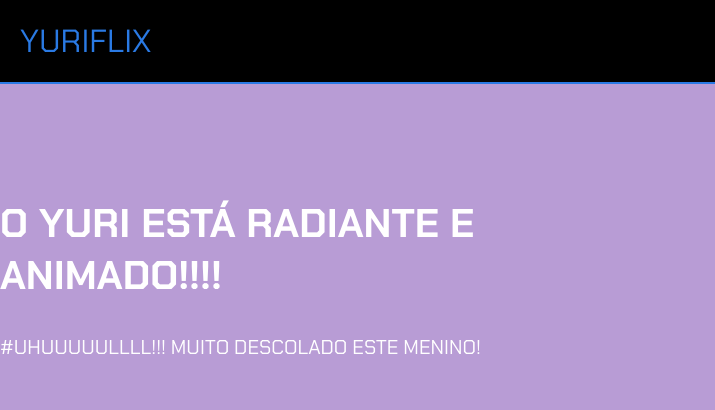
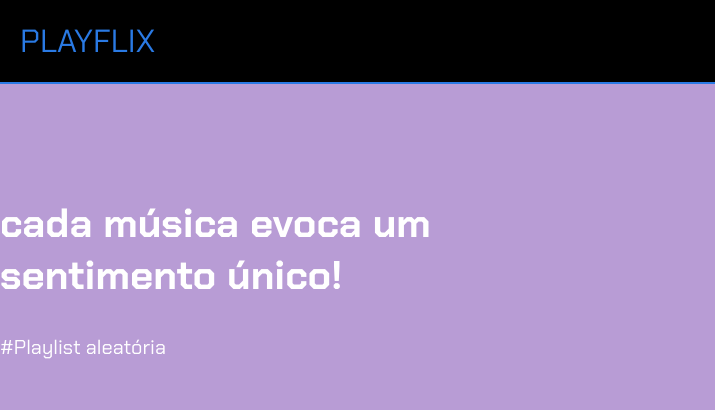
Before and after one commit to Yurixl18/yurizinho, a plain HTML site: page index.html in a window 1280 px wide. Shown: the top 410 px of the page, 0-715 px from the left. Drawn offline with Linux system fonts and the light colour scheme.

Commit message:
Update index.html

```diff
--- a/index.html
+++ b/index.html
@@ -7,16 +7,16 @@
     <link
         href="https://fonts.googleapis.com/css2?family=Chakra+Petch:ital,wght@0,300;0,400;0,500;0,600;0,700;1,300;1,400;1,500;1,600;1,700&display=swap"
         rel="stylesheet">
-    <title>Guiminamflix</title>
+    <title>Playlist do YuriFlix</title>
 </head>
 
 <body>
-    <header>YURIFLIX</header>
+    <header>PLAYFLIX</header>
 
     <section class="chamada">
         <div class="chamada-texto">
-            <h1>O YURI ESTÁ RADIANTE E ANIMADO!!!!</h1>
-            <p>#UHUUUUULLLL!!! MUITO DESCOLADO ESTE MENINO!</p>
+            <h1>cada música evoca um sentimento único!</h1>
+            <p>#Playlist aleatória</p>
         </div>
 
         <div>
```
